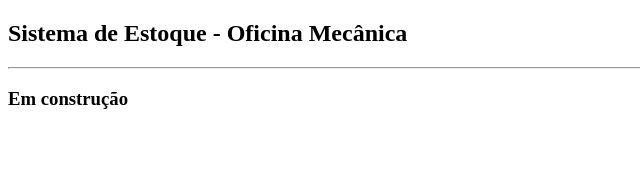
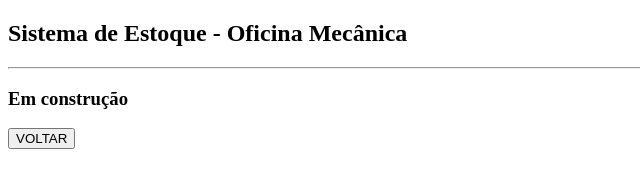
Before and after one commit to sanmaralima/estoque-oficina-mecanica, a plain HTML site: page working.html in a window 1280 px wide. Shown: the whole page, without its empty margins (0-640 px from the left). Drawn offline with Linux system fonts and the light colour scheme.

Commit message:
feat: adiciona botao VOLTAR na pagina de aviso

```diff
--- a/working.html
+++ b/working.html
@@ -8,5 +8,6 @@
   <h2>Sistema de Estoque - Oficina Mecânica</h2>
   <hr>
   <h3>Em construção</h3>
+  <input type="button" value="VOLTAR" onclick="window.location.href='index.html'">
 </body>
 </html>
```
